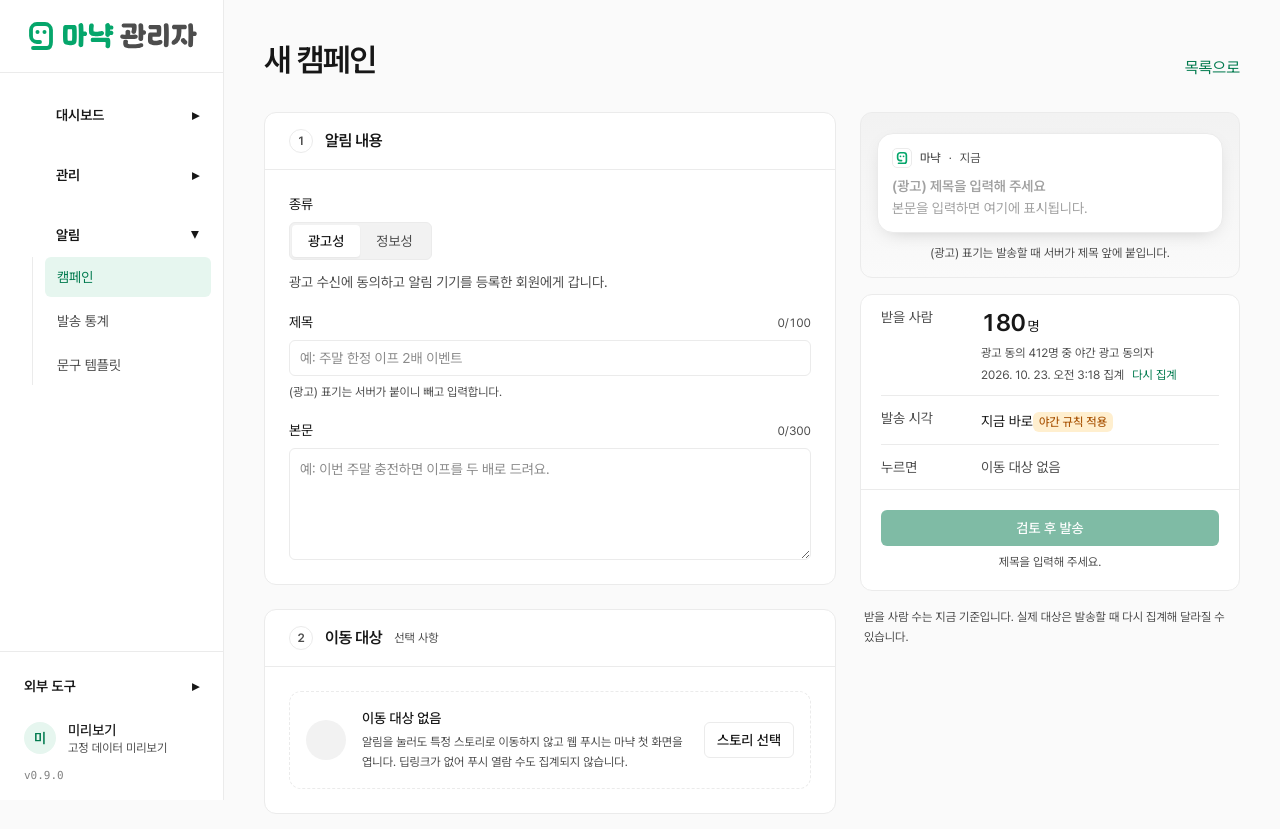
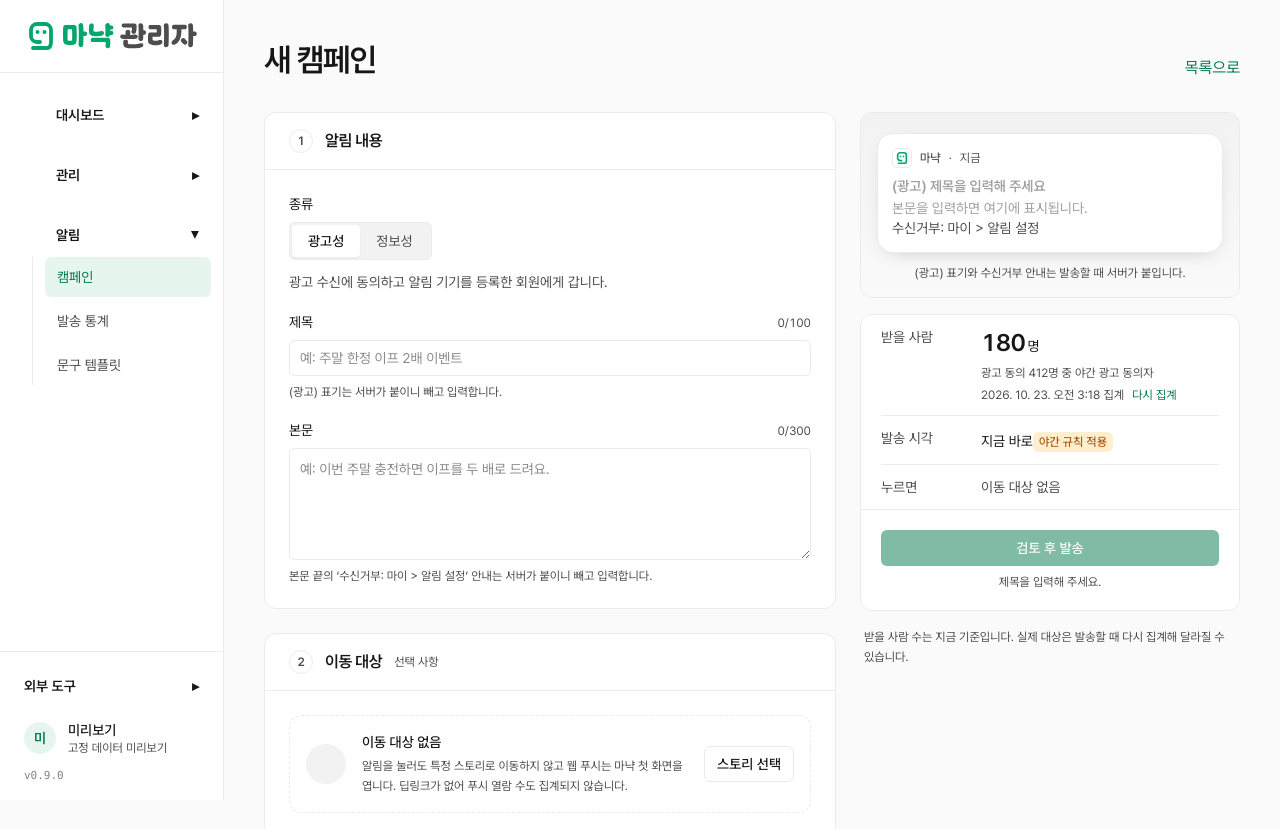
Before and after one commit to KIM-N-KANG/manyak-admin, a Next.js app: page /notifications/campaigns/new in a window 1280 px wide. Shown: the top 829 px of the page. Built offline with nearby package versions, Linux system fonts and the light colour scheme; some icons are missing.

Commit message:
[KNK-1874] Feat: 캠페인 미리보기에 수신거부 안내 표시

```diff
--- a/src/features/notifications/campaign-form-screen.tsx
+++ b/src/features/notifications/campaign-form-screen.tsx
@@ -45,6 +45,9 @@ const titleLimit = 100;
 const bodyLimit = 300;
 const reasonLimit = 500;
 const adMark = '(광고)';
+
+export const optOutNotice = '수신거부: 마이 > 알림 설정';
+
 const count = (value: number) => value.toLocaleString('ko-KR');
 
 // 30초마다 갱신하는 현재 시각이다. 서버 렌더링에서는 0을 돌려 하이드레이션 불일치를 막는다.
@@ -76,6 +79,13 @@ export function displayTitle(kind: NotificationKind, title: string) {
   return kind === 'MARKETING' && !title.startsWith(adMark)
     ? `${adMark} ${title}`
     : title;
+}
+
+/** 광고성이면 서버처럼 본문 끝에 줄바꿈과 수신거부 안내를 붙인다. 끝 공백을 뺀 본문이 이미 안내로 끝나면 그대로 둔다. */
+export function displayBody(kind: NotificationKind, body: string) {
+  return kind === 'MARKETING' && !body.trimEnd().endsWith(optOutNotice)
+    ? `${body}\n${optOutNotice}`
+    : body;
 }
 
 function notFound(error: Error | null) {
@@ -240,16 +250,22 @@ function NotificationPreview({
         </p>
         <p
           data-testid="preview-body"
-          className={cn(
-            'mt-0.5 line-clamp-4 text-sm leading-5 break-words whitespace-pre-line',
-            body.trim() ? 'text-foreground-secondary' : 'text-foreground-faint',
-          )}>
-          {body.trim() || '본문을 입력하면 여기에 표시됩니다.'}
+          className="mt-0.5 line-clamp-5 text-sm leading-5 break-words whitespace-pre-line text-foreground-secondary">
+          {body.trim() ? (
+            displayBody(kind, body.trim())
+          ) : (
+            <>
+              <span className="text-foreground-faint">
+                본문을 입력하면 여기에 표시됩니다.
+              </span>
+              {kind === 'MARKETING' ? `\n${optOutNotice}` : null}
+            </>
+          )}
         </p>
       </div>
       <figcaption className="mt-3 text-center text-xs text-muted-foreground">
         {kind === 'MARKETING'
-          ? '(광고) 표기는 발송할 때 서버가 제목 앞에 붙입니다.'
+          ? '(광고) 표기와 수신거부 안내는 발송할 때 서버가 붙입니다.'
           : '기기와 브라우저에 따라 긴 본문은 잘립니다.'}
       </figcaption>
     </figure>
@@ -439,6 +455,7 @@ export function CampaignFormScreen({
                   value={body}
                   limit={bodyLimit}
                   placeholder="예: 이번 주말 충전하면 이프를 두 배로 드려요."
+                  help={`본문 끝의 ‘${optOutNotice}’ 안내는 서버가 붙이니 빼고 입력합니다.`}
                   multiline
                   onChange={setBody}
                 />
```
Also changed, not shown: 1 other file (tests, documents, lock files or other folders).
